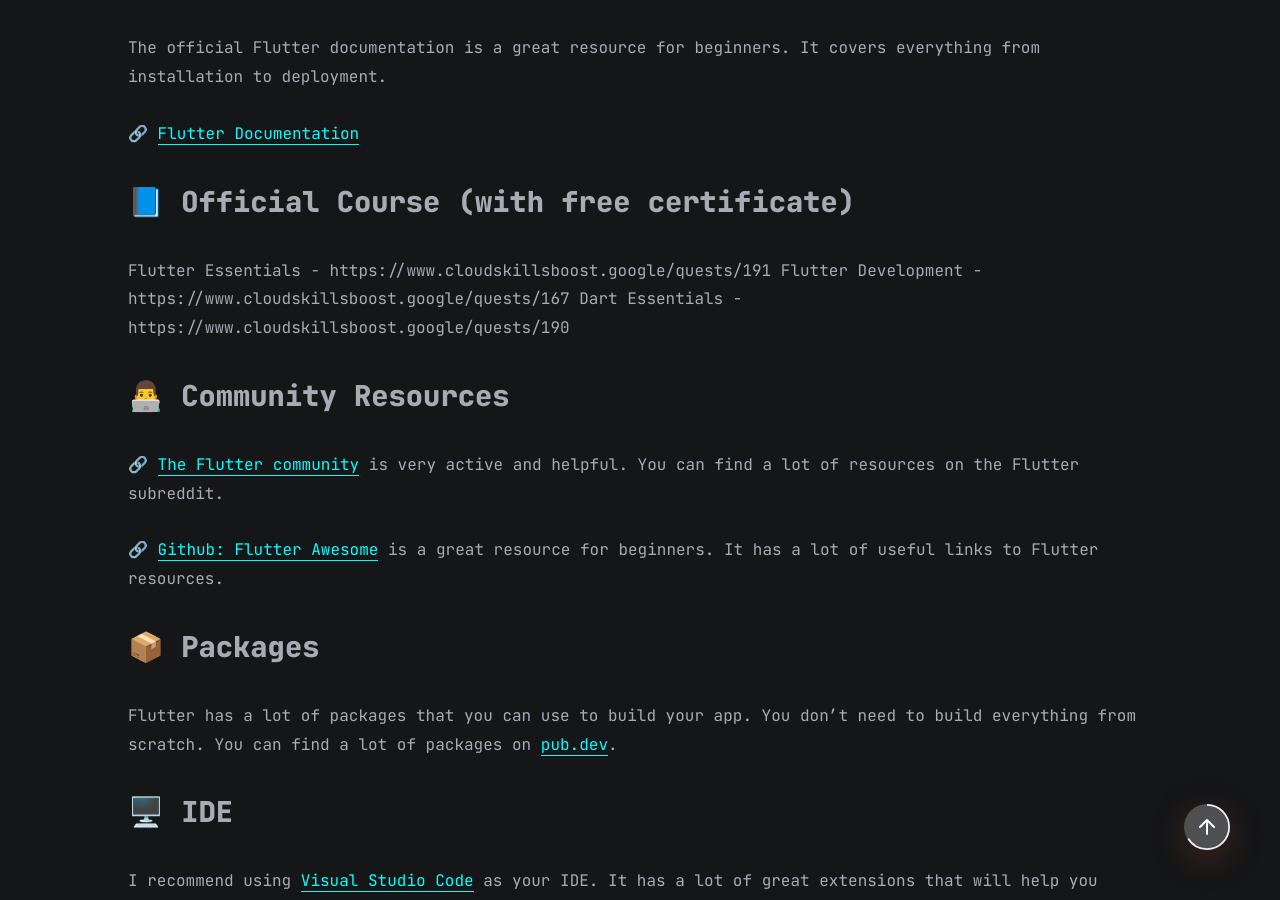
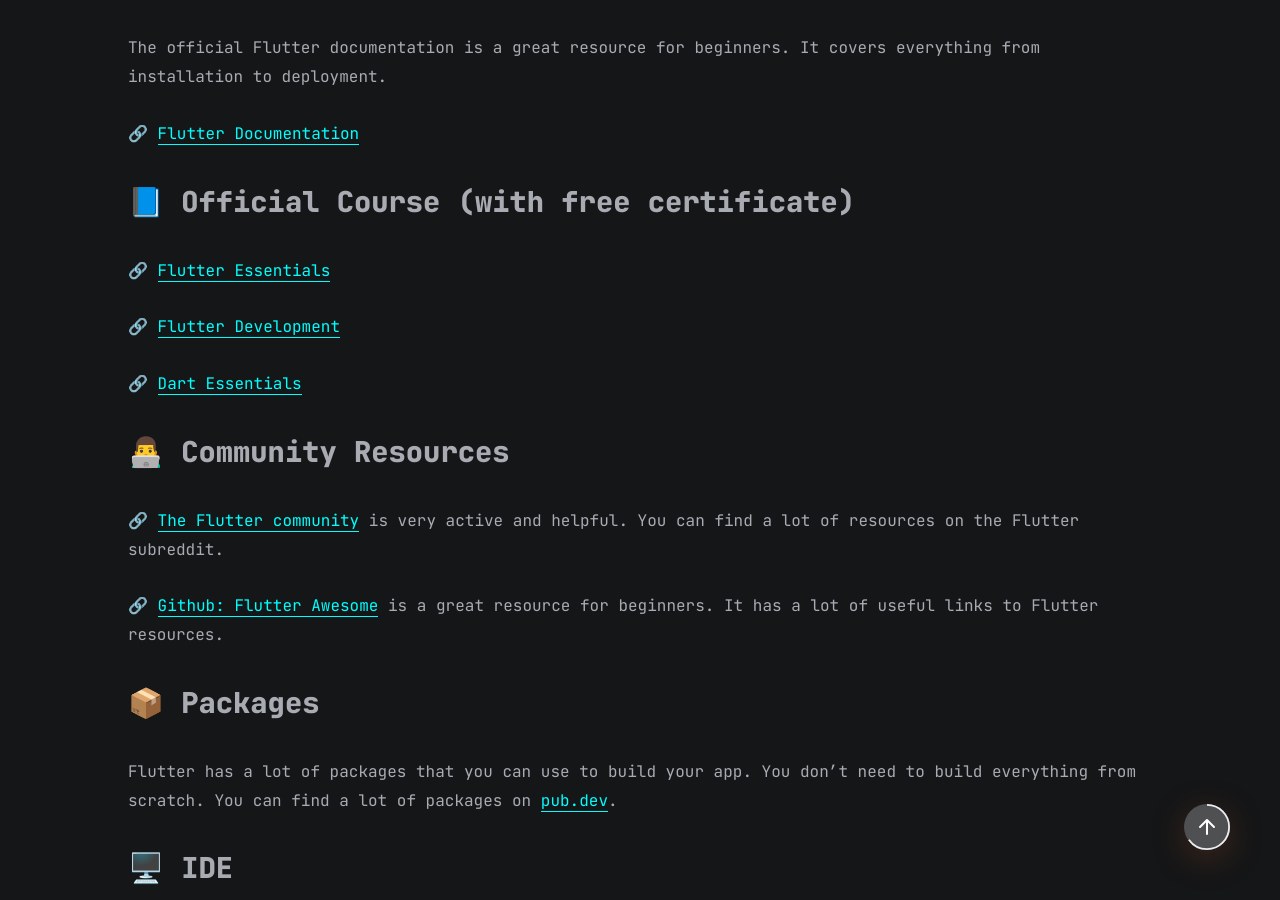
Before and after one commit to Ademking/ademking.github.io, a Jekyll site: the page built from all_collections/_posts/2023-01-13-flutter-for-beginners.md, in a window 1280 px wide and 900 px high, scrolled down 2398 px. Built offline with Jekyll 4.4.1, drawn with Linux system fonts in a browser that asks for light colours; comment, search, counter and statistics services are not loaded.

Commit message:
Fix links

```diff
--- a/all_collections/_posts/2023-01-13-flutter-for-beginners.md
+++ b/all_collections/_posts/2023-01-13-flutter-for-beginners.md
@@ -58,9 +58,11 @@
 
 ## 📘 Official Course (with free certificate)
 
-Flutter Essentials - https://www.cloudskillsboost.google/quests/191
-Flutter Development - https://www.cloudskillsboost.google/quests/167
-Dart Essentials - https://www.cloudskillsboost.google/quests/190
+🔗 [Flutter Essentials](https://www.cloudskillsboost.google/quests/191)
+
+🔗 [Flutter Development](https://www.cloudskillsboost.google/quests/167)
+
+🔗 [Dart Essentials](https://www.cloudskillsboost.google/quests/190)
 
 ## 👨‍💻 Community Resources
 
```
